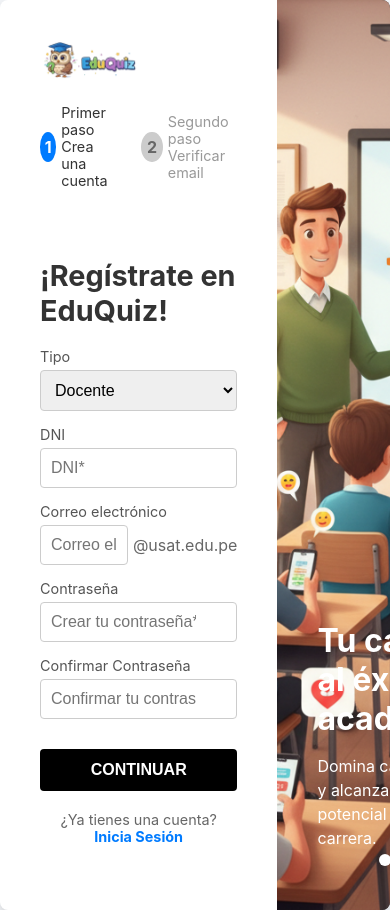
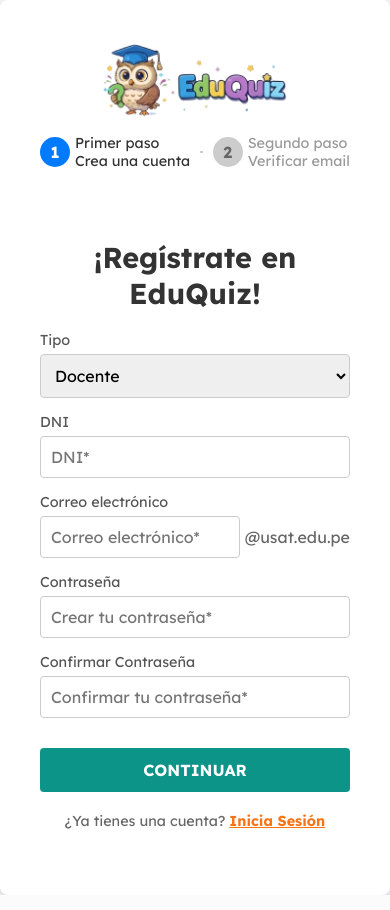
Before and after one commit to Jergacir/EduQuiz, a Flask app: page /registro in a window 390 px wide. Run offline with Flask 3, Linux system fonts and the light colour scheme.

Commit message:
Modificando diseño y responsividad

```diff
--- a/static/css/registro.css
+++ b/static/css/registro.css
@@ -1,5 +1,8 @@
+* {
+    font-family: 'Lexend', sans-serif;
+}
+
 body {
-    font-family: -apple-system, BlinkMacSystemFont, "Segoe UI", Roboto, "Helvetica Neue", Arial, sans-serif;
     margin: 0;
     padding: 0;
     display: flex;
@@ -28,11 +31,13 @@ body {
 }
 
 .logo {
-    margin-bottom: 20px;
+    align-self: flex-start;
+    margin-bottom: 10px;
 }
 
 .logo img {
-    width: 100px;
+    height: 80px;
+    width: auto;
 }
 
 .barra-progreso {
@@ -90,6 +95,7 @@ h1 {
     font-size: 1.8rem;
     margin-bottom: 20px;
     color: #333;
+    text-align: center;
 }
 
 .grupo-formulario {
@@ -150,7 +156,7 @@ h1 {
 .btn-primario {
     width: 100%;
     padding: 12px;
-    background-color: #000;
+    background-color: #0D9488;
     color: #fff;
     border: none;
     border-radius: 4px;
@@ -162,7 +168,7 @@ h1 {
 }
 
 .btn-primario:hover {
-    background-color: #333;
+    background-color: #0a5851;
 }
 
 .enlace-sesion {
@@ -173,8 +179,7 @@ h1 {
 }
 
 .enlace-sesion a {
-    color: #007bff;
-    text-decoration: none;
+    color: #F97316;
     font-weight: bold;
 }
 
@@ -233,19 +238,19 @@ h1 {
     display: flex;
     align-items: center;
     justify-content: center;
-    background-color: rgba(0,0,0,0.5);
+    background-color: rgba(0, 0, 0, 0.5);
     z-index: 9999;
 }
 
 .rg-modal-box {
     background: #fff;
     /* neutral border to avoid error-like appearance */
-    border: 1px solid rgba(0,0,0,0.08);
+    border: 1px solid rgba(0, 0, 0, 0.08);
     padding: 20px;
     border-radius: 8px;
     max-width: 520px;
     width: 90%;
-    box-shadow: 0 6px 24px rgba(0,0,0,0.2);
+    box-shadow: 0 6px 24px rgba(0, 0, 0, 0.2);
 }
 
 .rg-modal-box h3 {
@@ -268,4 +273,17 @@ h1 {
     cursor: pointer;
 }
 
-.rg-modal-hidden { display: none !important; }
+.rg-modal-hidden {
+    display: none !important;
+}
+
+@media (max-width: 768px) {
+    .panel-derecho{
+        display: none;
+    }
+
+    .logo{
+        margin: auto;
+        margin-bottom: 10px;
+    }
+}
--- a/templates/bienvenido.html
+++ b/templates/bienvenido.html
@@ -4,6 +4,8 @@
     <meta charset="UTF-8">
     <meta name="viewport" content="width=device-width, initial-scale=1.0">
     <title>Bienvenido a EduQuiz</title>
+    <link rel="icon" href="/static/img/icono.png" type="image/png">
+    <link href="https://fonts.googleapis.com/css2?family=Lexend:wght@100..900&display=swap" rel="stylesheet">
     <link rel="stylesheet" href="../static/css/bienvenido.css">
 </head>
 <body>
--- a/templates/login.html
+++ b/templates/login.html
@@ -4,7 +4,9 @@
 <head>
     <meta charset="UTF-8">
     <meta name="viewport" content="width=device-width, initial-scale=1.0">
-    <title>EduQuiz - Iniciar Sesión</title>
+    <title>Iniciar Sesión - EduQuiz</title>
+    <link rel="icon" href="/static/img/icono.png" type="image/png">
+    <link href="https://fonts.googleapis.com/css2?family=Lexend:wght@100..900&display=swap" rel="stylesheet">
     <link rel="stylesheet" href="../static/css/login.css">
     <link rel="stylesheet" href="../static/css/carrusel.css">
 </head>
--- a/templates/registro.html
+++ b/templates/registro.html
@@ -3,7 +3,9 @@
 <head>
     <meta charset="UTF-8">
     <meta name="viewport" content="width=device-width, initial-scale=1.0">
-    <title>EduQuiz - Crear Cuenta</title>
+    <title>Crear Cuenta - EduQuiz</title>
+    <link rel="icon" href="/static/img/icono.png" type="image/png">
+    <link href="https://fonts.googleapis.com/css2?family=Lexend:wght@100..900&display=swap" rel="stylesheet">
     <link rel="stylesheet" href="../static/css/registro.css">
     <link rel="stylesheet" href="../static/css/carrusel.css">
 
```
Also changed, not shown: static/css/bienvenido.css (+20 -5 lines), static/css/login.css (+21 -7 lines), static/css/verificar.css (+77 -16 lines), static/js/miscuestionarios.js (+67 -19 lines), static/img/bienvenido.png.
